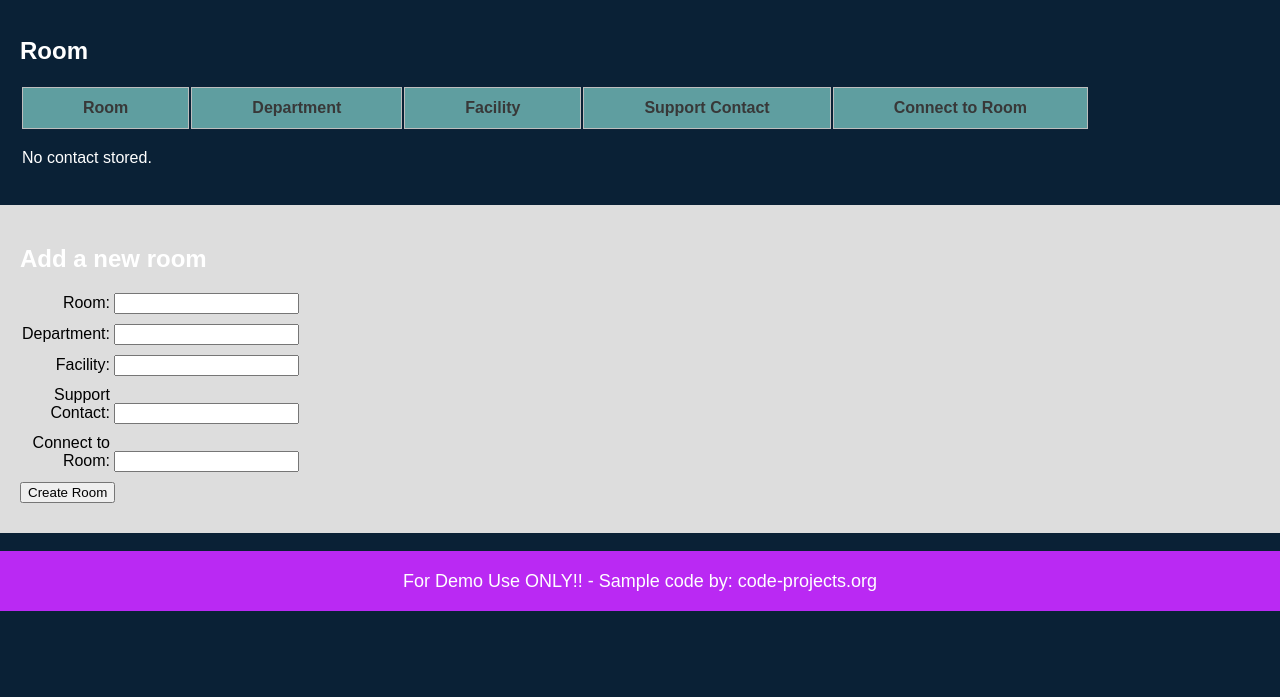
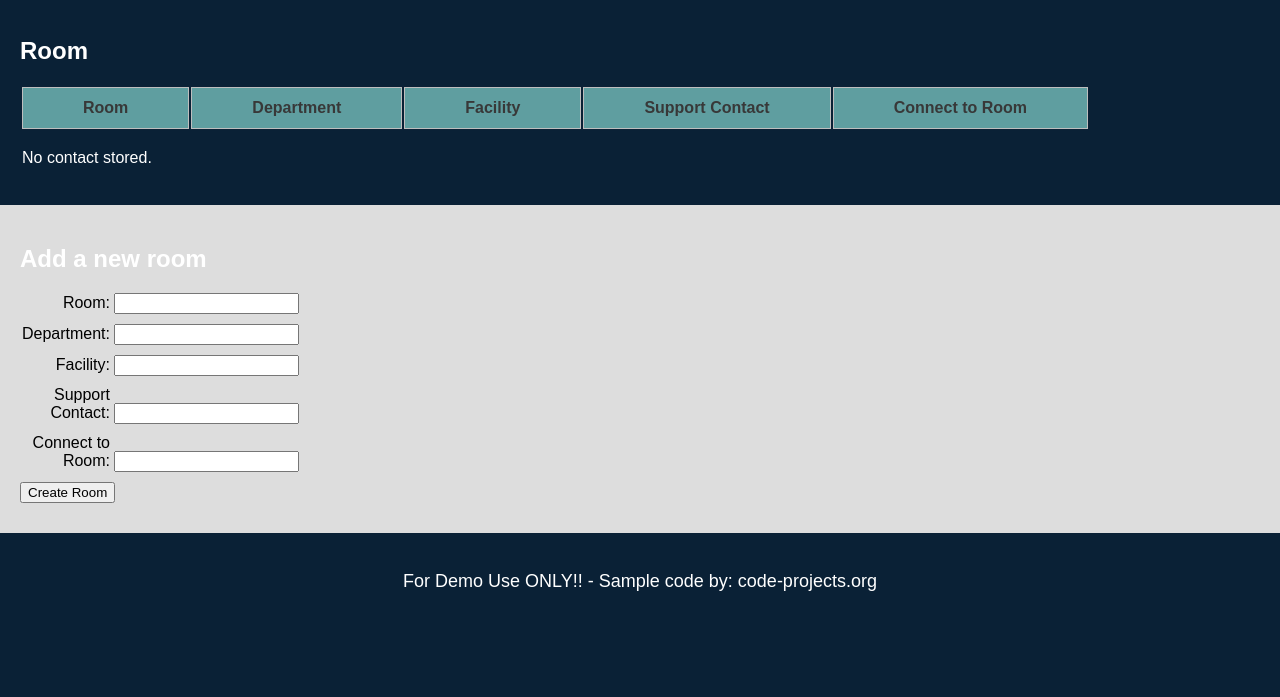
Before and after one commit to ckeilberg57/epdirectory2, a plain HTML site: page index.html in a window 1280 px wide. Shown: the part 103-800 px from the top of the page. Drawn offline with Linux system fonts and the light colour scheme.

Commit message:
Update style.css

```diff
--- a/styles/style.css
+++ b/styles/style.css
@@ -29,7 +29,7 @@ tbody{
     color: #FFFFFF;
 }
 footer,header{
-    background-color: rgb(186, 41, 243);
+    background-color: #0a2136;
     padding: 0 20px;
     color: white;
     line-height: 100px;
```
